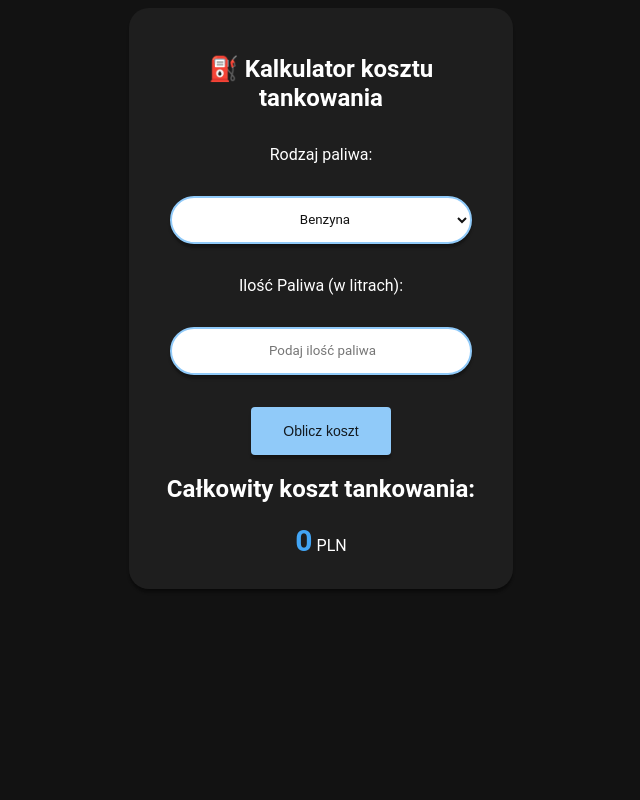
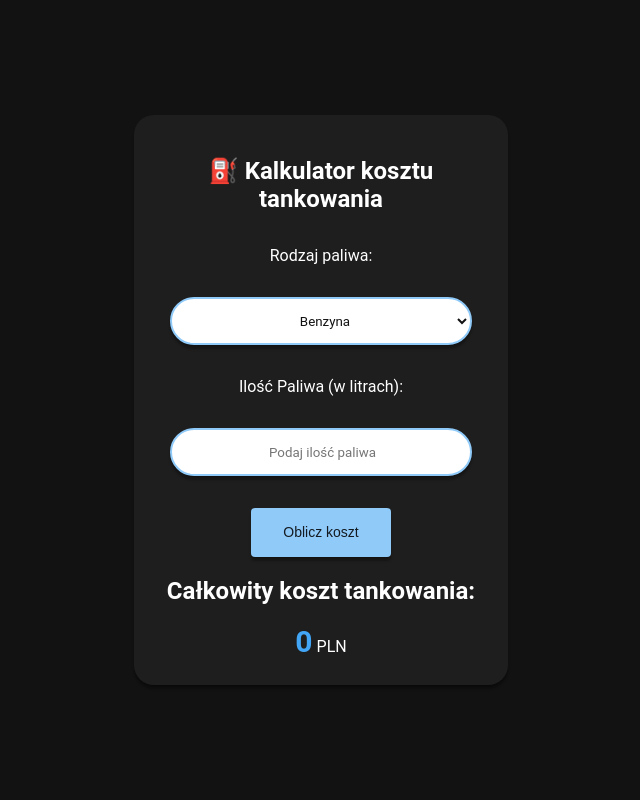
Before and after one commit to hxmeechie/school-projects, a PHP site: page / in a window 1280 px wide. Shown: the whole page, without its empty margins (319-959 px from the left). Run offline with PHP 8.4, Linux system fonts and the light colour scheme.

Commit message:
:recycle: Refactoring

```diff
--- a/fuel-cost-calculator/styles.css
+++ b/fuel-cost-calculator/styles.css
@@ -5,18 +5,19 @@ body {
   display: flex;
   align-items: center;
   justify-content: center;
-  height: 100%
+  margin: 0;
+  height: 100vh;
 }
 
 .container {
   overflow: hidden;
-  margin-bottom: 0.35em;
+  margin: 0.35em;
   user-select: none;
   background-image: linear-gradient(rgba(255, 255, 255, 0.05), rgba(255, 255, 255, 0.05));
   background-color: rgb(18, 18, 18);
   border-radius: 1.25em;
   box-shadow: 0px 2px 1px -1px rgba(0, 0, 0, 0.2), 0px 4px 1px 0px rgba(0, 0, 0, 0.14), 0px 4px 3px 0px rgba(0, 0, 0, 0.12);
-  padding: 15px;
+  padding: 10px;
   box-sizing: border-box;
   text-align: center;
 }
```
